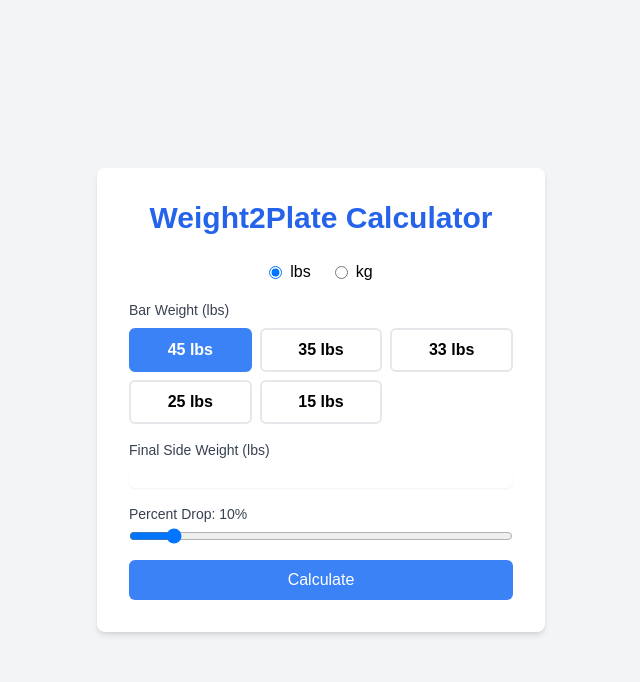
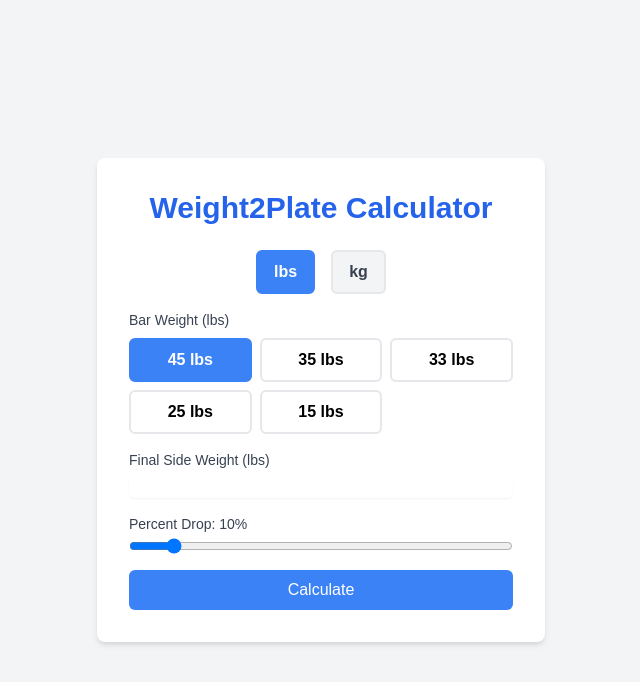
Before and after one commit to rcweston90/Weight2Plate_PWA, a Flask app: page / in a window 1280 px wide. Shown: the top 682 px of the page, without its empty margins (319-959 px from the left). Run offline with Flask 3, Linux system fonts and the light colour scheme.

Commit message:
Agent query: Are the kg vs lb radio buttons replaced with clickable buttons? Do they work correctly when switching between units?

```diff
--- a/static/css/styles.css
+++ b/static/css/styles.css
@@ -33,3 +33,21 @@ body {
     color: white;
     border-color: #3b82f6;
 }
+
+.unit-button {
+    background-color: #f3f4f6;
+    color: #374151;
+    border: 2px solid #e5e7eb;
+    font-weight: 600;
+    transition: all 0.2s ease-in-out;
+}
+
+.unit-button:hover {
+    background-color: #e5e7eb;
+}
+
+.unit-button.selected {
+    background-color: #3b82f6;
+    color: white;
+    border-color: #3b82f6;
+}
--- a/static/js/script.js
+++ b/static/js/script.js
@@ -2,7 +2,7 @@ document.addEventListener('DOMContentLoaded', () => {
     const form = document.getElementById('calculatorForm');
     const result = document.getElementById('result');
     const error = document.getElementById('error');
-    const unitRadios = document.querySelectorAll('input[name="unit"]');
+    const unitButtons = document.querySelectorAll('.unit-button');
     const unitLabels = document.querySelectorAll('.unit');
     const barWeightTiles = document.getElementById('barWeightTiles');
     const percentDropSlider = document.getElementById('percentDrop');
@@ -17,6 +17,7 @@ document.addEventListener('DOMContentLoaded', () => {
     ];
 
     let selectedBarWeight = barWeightOptions[0].lbs;
+    let selectedUnit = 'lbs';
 
     function createBarWeightTiles(unit) {
         console.log(`Creating bar weight tiles for unit: ${unit}`);
@@ -41,12 +42,15 @@ document.addEventListener('DOMContentLoaded', () => {
         console.log(`Selected bar weight: ${selectedBarWeight}`);
     }
 
-    unitRadios.forEach(radio => {
-        radio.addEventListener('change', () => {
-            const selectedUnit = radio.value;
-            console.log(`Unit changed to: ${selectedUnit}`);
-            unitLabels.forEach(label => label.textContent = selectedUnit);
-            createBarWeightTiles(selectedUnit);
+    unitButtons.forEach(button => {
+        button.addEventListener('click', () => {
+            const newUnit = button.textContent.toLowerCase();
+            if (newUnit !== selectedUnit) {
+                selectedUnit = newUnit;
+                unitButtons.forEach(btn => btn.classList.toggle('selected'));
+                unitLabels.forEach(label => label.textContent = selectedUnit);
+                createBarWeightTiles(selectedUnit);
+            }
         });
     });
 
@@ -60,9 +64,8 @@ document.addEventListener('DOMContentLoaded', () => {
         e.preventDefault();
         const finalSideWeight = document.getElementById('finalSideWeight').value;
         const percentDrop = percentDropSlider.value;
-        const unit = document.querySelector('input[name="unit"]:checked').value;
 
-        console.log(`Submitting form with: barWeight=${selectedBarWeight}, finalSideWeight=${finalSideWeight}, percentDrop=${percentDrop}, unit=${unit}`);
+        console.log(`Submitting form with: barWeight=${selectedBarWeight}, finalSideWeight=${finalSideWeight}, percentDrop=${percentDrop}, unit=${selectedUnit}`);
 
         if (!selectedBarWeight || !finalSideWeight || !percentDrop) {
             displayError('All fields are required');
@@ -75,7 +78,7 @@ document.addEventListener('DOMContentLoaded', () => {
                 headers: {
                     'Content-Type': 'application/json',
                 },
-                body: JSON.stringify({ barWeight: selectedBarWeight, finalSideWeight, percentDrop, unit }),
+                body: JSON.stringify({ barWeight: selectedBarWeight, finalSideWeight, percentDrop, unit: selectedUnit }),
             });
 
             const data = await response.json();
--- a/templates/index.html
+++ b/templates/index.html
@@ -15,14 +15,8 @@
         <h1 class="text-3xl font-bold mb-6 text-center text-blue-600">Weight2Plate Calculator</h1>
         <form id="calculatorForm" class="space-y-4">
             <div class="flex justify-center mb-4">
-                <label class="inline-flex items-center">
-                    <input type="radio" name="unit" value="lbs" checked class="form-radio text-blue-600">
-                    <span class="ml-2">lbs</span>
-                </label>
-                <label class="inline-flex items-center ml-6">
-                    <input type="radio" name="unit" value="kg" class="form-radio text-blue-600">
-                    <span class="ml-2">kg</span>
-                </label>
+                <button type="button" id="lbsButton" class="unit-button selected mr-2 px-4 py-2 rounded-md">lbs</button>
+                <button type="button" id="kgButton" class="unit-button ml-2 px-4 py-2 rounded-md">kg</button>
             </div>
             <div>
                 <label for="barWeight" class="block text-sm font-medium text-gray-700 mb-2">Bar Weight (<span class="unit">lbs</span>)</label>
```
